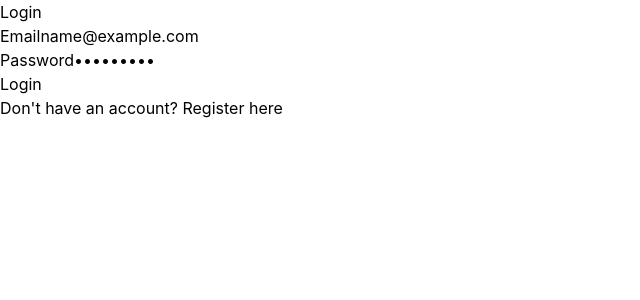
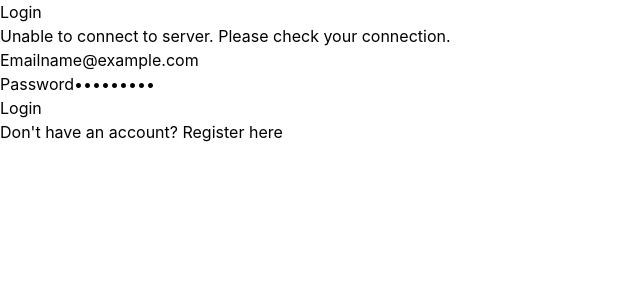
Before and after one commit to Abhi0049k/TodoApp, a React (Vite) app in the folder frontend/: page /login in a window 1280 px wide. Both pictures are taken after typing "name@example.com", "Sample123" into the empty fields and a click on the button "Login". Shown: the top 300 px of the page, without its empty margins (0-640 px from the left). Built offline with nearby package versions, Linux system fonts and the light colour scheme; no server answers.

Commit message:
Add error display in authentication component

```diff
--- a/frontend/src/pages/Authentication.tsx
+++ b/frontend/src/pages/Authentication.tsx
@@ -5,7 +5,7 @@ import { Link } from "react-router-dom";
 import { Action, ActionI } from "shared/types";
 
 const Authentication: FC<ActionI> = ({ action }) => {
-    const { credentials, handleChange, handleSubmit, loading } = useAuthentication(action);
+    const { credentials, handleChange, handleSubmit, loading, error } = useAuthentication(action);
     useEffect(() => {
         if (action === Action.signin)
             document.title = "Todo App | Login"
@@ -17,6 +17,11 @@ const Authentication: FC<ActionI> = ({ action }) => {
         <div className="flex bg-slate-200 h-screen w-full justify-center items-center">
             <div className="bg-white rounded-md shadow-md p-8 h-fit">
                 <h2 className="text-2xl font-semibold mb-4 text-gray-800">{action === Action.signin ? "Login" : "Register"}</h2>
+                {error && (
+                    <div className="mb-4 p-3 bg-red-100 border border-red-400 text-red-700 rounded-md text-sm">
+                        {error}
+                    </div>
+                )}
                 <form className="w-96 flex flex-col"
                     onSubmit={handleSubmit}
                 >
```
